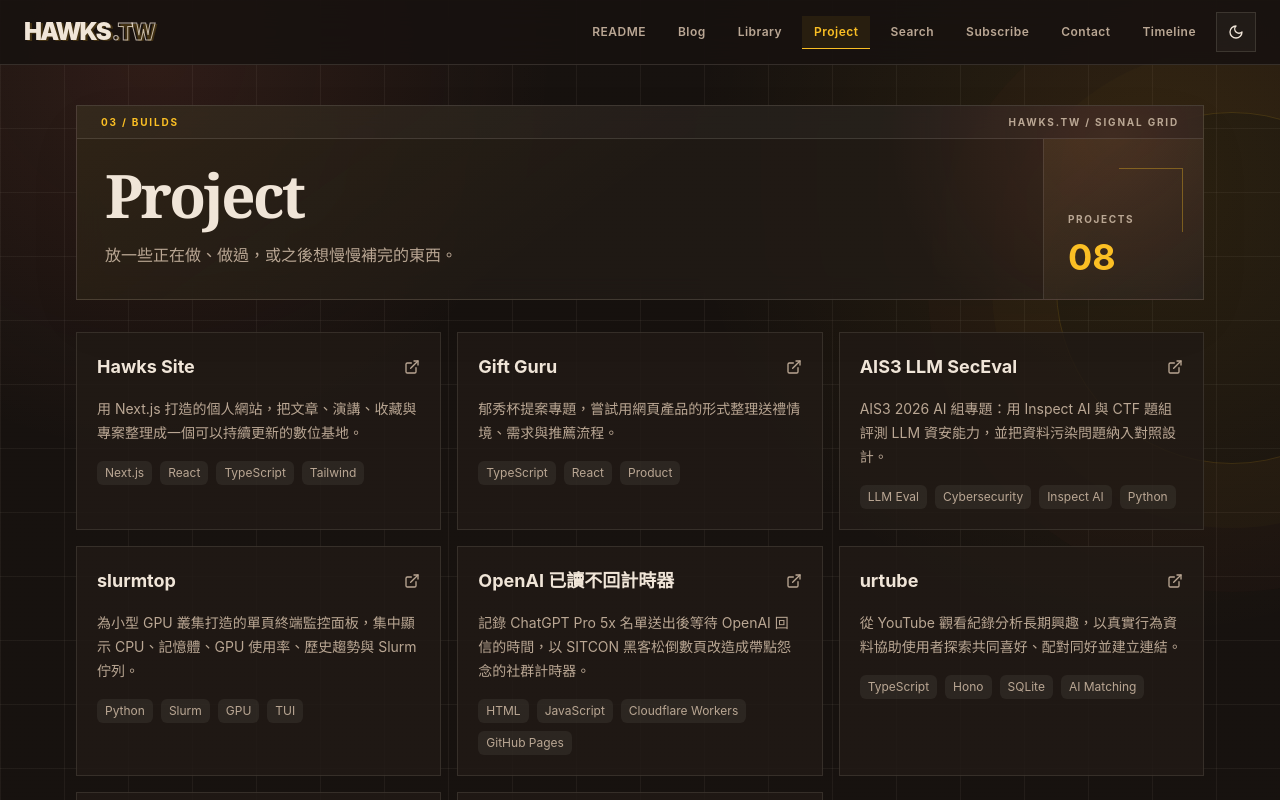
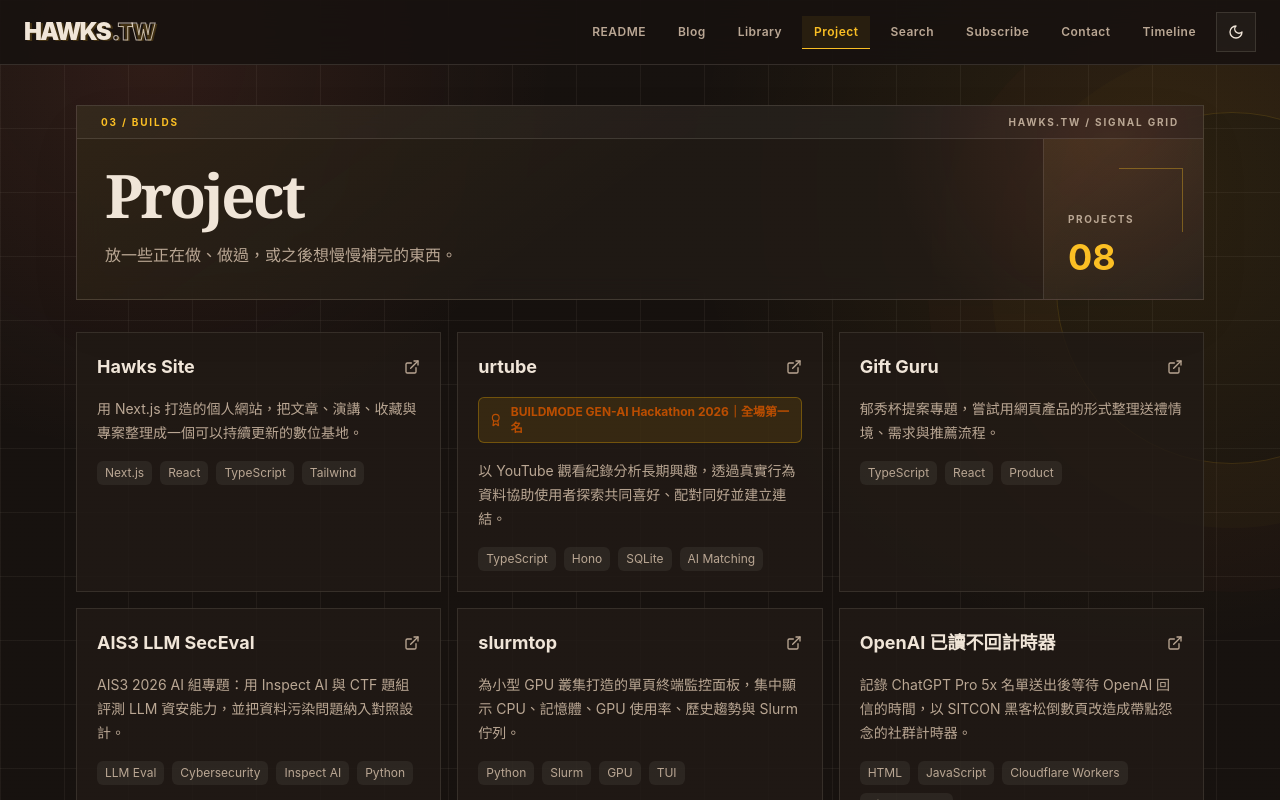
Before and after one commit to Sean-Hawks/hawks-site, a Next.js app: page /project in a window 1280 px wide. Shown: the top 800 px of the page. Built offline with nearby package versions, Linux system fonts and the light colour scheme.

Commit message:
updates: urtube

```diff
--- a/app/data/projects.ts
+++ b/app/data/projects.ts
@@ -1,9 +1,24 @@
-export const projects = [
+export type Project = {
+  title: string;
+  desc: string;
+  tags: string[];
+  link: string;
+  award?: string;
+};
+
+export const projects: Project[] = [
   {
     title: "Hawks Site",
     desc: "用 Next.js 打造的個人網站，把文章、演講、收藏與專案整理成一個可以持續更新的數位基地。",
     tags: ["Next.js", "React", "TypeScript", "Tailwind"],
     link: "https://github.com/Sean-Hawks/hawks-site",
+  },
+  {
+    title: "urtube",
+    desc: "以 YouTube 觀看紀錄分析長期興趣，透過真實行為資料協助使用者探索共同喜好、配對同好並建立連結。",
+    tags: ["TypeScript", "Hono", "SQLite", "AI Matching"],
+    link: "https://github.com/skyhong2002/urtube.observe.tw",
+    award: "BUILDMODE GEN-AI Hackathon 2026｜全場第一名",
   },
   {
     title: "Gift Guru",
@@ -30,12 +45,6 @@ export const projects = [
     link: "https://github.com/Sean-Hawks/hackathon2026",
   },
   {
-    title: "urtube",
-    desc: "從 YouTube 觀看紀錄分析長期興趣，以真實行為資料協助使用者探索共同喜好、配對同好並建立連結。",
-    tags: ["TypeScript", "Hono", "SQLite", "AI Matching"],
-    link: "https://github.com/skyhong2002/urtube.observe.tw",
-  },
-  {
     title: "ML2021 Spring",
     desc: "李宏毅機器學習課程作業整理，包含以 Notebook 為主的機器學習與深度學習練習紀錄。",
     tags: ["Machine Learning", "Deep Learning", "Jupyter Notebook", "Python"],
--- a/app/project/page.tsx
+++ b/app/project/page.tsx
@@ -1,4 +1,4 @@
-import { ExternalLink } from "lucide-react";
+import { Award, ExternalLink } from "lucide-react";
 import Header from "../components/Header";
 import SignalPageHeader from "../components/SignalPageHeader";
 import ThemeStyles from "../components/ThemeStyles";
@@ -49,6 +49,12 @@ export default function ProjectPage() {
                 </h2>
                 <ExternalLink className="h-4 w-4 text-[rgb(var(--muted))] transition-colors group-hover:text-[rgb(var(--accent))]" />
               </div>
+              {project.award && (
+                <div className="mb-4 inline-flex items-center gap-2 rounded-md border border-amber-400/30 bg-amber-400/10 px-2.5 py-1.5 text-xs font-bold text-amber-700 dark:text-amber-300">
+                  <Award className="h-3.5 w-3.5" />
+                  {project.award}
+                </div>
+              )}
               <p className="text-sm leading-6 text-[rgb(var(--muted))]">{project.desc}</p>
               <div className="mt-4 flex flex-wrap gap-2">
                 {project.tags.map((tag) => (
```
